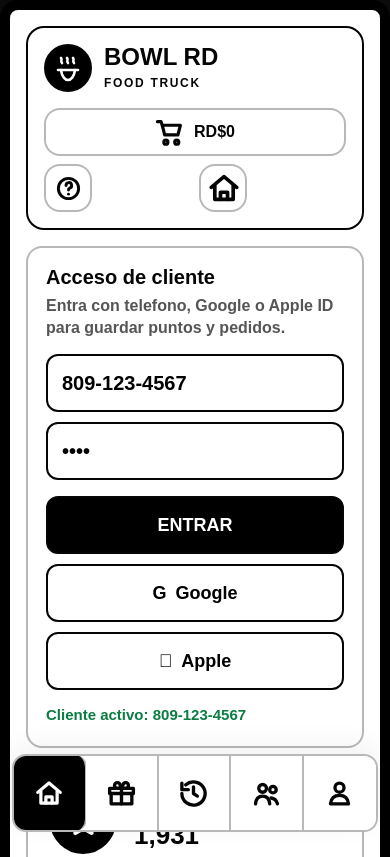
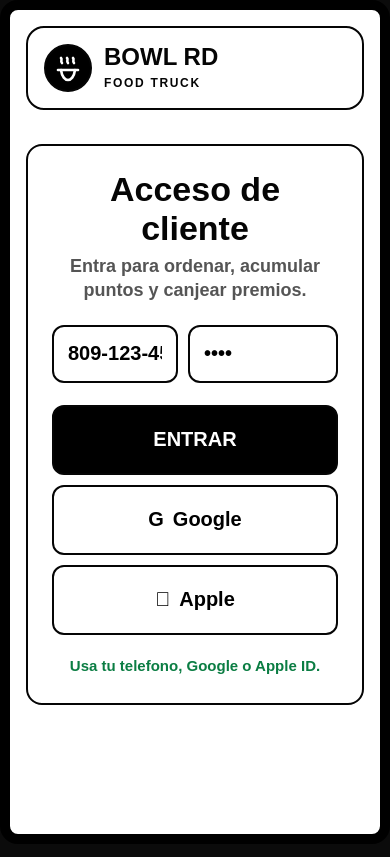
Before and after one commit to impactlabsglobal/food-truck-rd-rewards, a plain HTML site: page index.html in a window 390 px wide. Shown: the top 857 px of the page. Drawn offline with Linux system fonts and the light colour scheme.

Commit message:
Show login before kiosk app

```diff
--- a/index.html
+++ b/index.html
@@ -36,6 +36,19 @@
       cursor: pointer;
     }
 
+    body:not(.is-logged-in) .app-after-login {
+      display: none !important;
+    }
+
+    body.is-logged-in .login-panel {
+      display: none;
+    }
+
+    body:not(.is-logged-in) .tablet {
+      grid-template-rows: auto minmax(0, 1fr);
+      align-items: start;
+    }
+
     .tablet {
       width: min(100vw, 1086px);
       min-height: 100vh;
@@ -158,6 +171,47 @@
       gap: 16px;
       align-items: center;
       background: #fff;
+    }
+
+    body:not(.is-logged-in) .login-panel {
+      width: min(720px, 100%);
+      margin: 18px auto 0;
+      padding: clamp(24px, 4vw, 42px);
+      grid-template-columns: 1fr;
+      gap: 22px;
+      border-color: var(--ink);
+      text-align: center;
+    }
+
+    body:not(.is-logged-in) .login-title {
+      font-size: clamp(34px, 5vw, 54px);
+    }
+
+    body:not(.is-logged-in) .login-copy {
+      width: min(520px, 100%);
+      margin: 0 auto;
+      font-size: clamp(18px, 2vw, 24px);
+    }
+
+    body:not(.is-logged-in) .login-fields {
+      width: min(540px, 100%);
+      margin: 0 auto;
+      grid-template-columns: minmax(0, 1fr) 150px;
+    }
+
+    body:not(.is-logged-in) .login-actions {
+      width: min(620px, 100%);
+      margin: 0 auto;
+      justify-content: center;
+      flex-wrap: wrap;
+    }
+
+    body:not(.is-logged-in) .login-button,
+    body:not(.is-logged-in) .identity-button {
+      min-height: 70px;
+      min-width: 170px;
+      justify-content: center;
+      font-size: 20px;
     }
 
     .login-title {
@@ -1050,7 +1104,7 @@
         </div>
       </div>
 
-      <div class="top-actions">
+      <div class="top-actions app-after-login">
         <button class="header-cart" type="button" data-view="inicio" aria-label="Carrito y monto actual">
           <svg width="29" height="29" viewBox="0 0 24 24" aria-hidden="true">
             <path d="M6 6h15l-2 8H8L6 6z"></path>
@@ -1081,7 +1135,7 @@
     <section class="login-panel" aria-label="Acceso del cliente">
       <div>
         <h2 class="login-title">Acceso de cliente</h2>
-        <p class="login-copy">Entra con telefono, Google o Apple ID para guardar puntos y pedidos.</p>
+        <p class="login-copy">Entra para ordenar, acumular puntos y canjear premios.</p>
       </div>
 
       <div class="login-fields">
@@ -1101,10 +1155,10 @@
         </button>
       </div>
 
-      <p class="login-status" id="loginStatus">Cliente activo: 809-123-4567</p>
+      <p class="login-status" id="loginStatus">Usa tu telefono, Google o Apple ID.</p>
     </section>
 
-    <section class="stats" aria-label="Resumen del cliente">
+    <section class="stats app-after-login" aria-label="Resumen del cliente">
       <article class="stat">
         <div class="round-icon" aria-hidden="true">
           <svg width="37" height="37" viewBox="0 0 24 24">
@@ -1159,7 +1213,7 @@
       </article>
     </section>
 
-    <section class="panel menu-panel app-view" data-panel="inicio">
+    <section class="panel menu-panel app-view app-after-login" data-panel="inicio">
       <div>
         <div class="menu-head">
           <div>
@@ -1215,28 +1269,28 @@
       </aside>
     </section>
 
-    <section class="panel redeem-panel app-view hidden" data-panel="canjear">
+    <section class="panel redeem-panel app-view app-after-login hidden" data-panel="canjear">
       <h2 class="section-title">CANJEAR PREMIO</h2>
       <p class="section-copy">Selecciona el premio que deseas canjear</p>
 
       <div class="reward-grid" id="rewardGrid"></div>
     </section>
 
-    <section class="panel view-placeholder app-view hidden" data-panel="historial">
+    <section class="panel view-placeholder app-view app-after-login hidden" data-panel="historial">
       <div>
         <h2>Historial</h2>
         <div class="history-list" id="historyList"></div>
       </div>
     </section>
 
-    <section class="panel view-placeholder app-view hidden" data-panel="invitar">
+    <section class="panel view-placeholder app-view app-after-login hidden" data-panel="invitar">
       <div>
         <h2>Invitar</h2>
         <p>Comparte tu codigo BRD-AMIGO. Cuando tu referido compre por primera vez, ganas 200 puntos.</p>
       </div>
     </section>
 
-    <section class="panel view-placeholder app-view hidden" data-panel="perfil">
+    <section class="panel view-placeholder app-view app-after-login hidden" data-panel="perfil">
       <div>
         <h2>Perfil</h2>
         <div class="profile-list">
@@ -1247,14 +1301,14 @@
       </div>
     </section>
 
-    <section class="panel view-placeholder app-view hidden" data-panel="ayuda">
+    <section class="panel view-placeholder app-view app-after-login hidden" data-panel="ayuda">
       <div>
         <h2>Ayuda</h2>
         <p>Presenta el código activo al cajero.</p>
       </div>
     </section>
 
-    <section class="panel code-panel">
+    <section class="panel code-panel app-after-login">
       <h2 class="section-title">CÓDIGO DE CANJE</h2>
       <p class="code-copy" id="codeCopy">Presenta este código al cajero. Válido por 15 minutos.</p>
       <div class="code-strip" aria-live="polite">
@@ -1276,7 +1330,7 @@
       </div>
     </section>
 
-    <nav class="nav" aria-label="Navegación principal">
+    <nav class="nav app-after-login" aria-label="Navegación principal">
       <button class="active" type="button" data-view="inicio">
         <svg width="30" height="30" viewBox="0 0 24 24" aria-hidden="true">
           <path d="M3 11.5 12 4l9 7.5"></path>
@@ -1321,7 +1375,7 @@
       </button>
     </nav>
 
-    <footer class="site-footer" aria-label="Redes sociales y enlaces legales">
+    <footer class="site-footer app-after-login" aria-label="Redes sociales y enlaces legales">
       <p class="footer-title">REDES SOCIALES Y ENLACES</p>
       <div class="social-row">
         <a class="social-link facebook" href="https://www.facebook.com/RDBOLW" aria-label="Facebook RDBOLW">f</a>
@@ -1518,7 +1572,9 @@
       profilePhone.textContent = customer.phone;
       profilePoints.textContent = formatNumber(customer.points);
       customerPhoneEl.value = customer.phone;
-      loginStatus.textContent = "Cliente activo: " + customer.phone;
+      if (document.body.classList.contains("is-logged-in")) {
+        loginStatus.textContent = "Cliente activo: " + customer.phone;
+      }
     }
 
     function signInWithPhone() {
@@ -1532,6 +1588,7 @@
 
       customer.phone = phone;
       customer.history.unshift("Login por telefono: " + phone);
+      document.body.classList.add("is-logged-in");
       renderStats();
       renderHistory();
     }
@@ -1540,6 +1597,7 @@
       customer.name = provider + " Cliente";
       customer.phone = provider === "Google" ? "Google conectado" : "Apple ID conectado";
       customer.history.unshift("Login con " + provider);
+      document.body.classList.add("is-logged-in");
       renderStats();
       renderHistory();
     }
```
